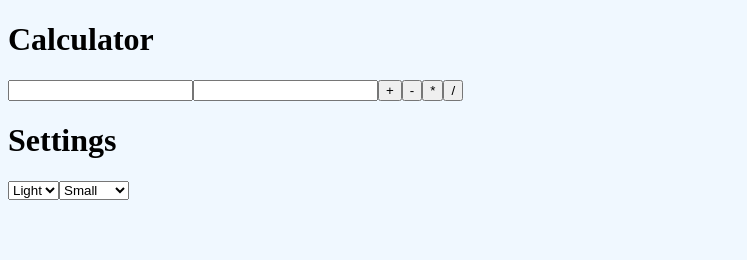
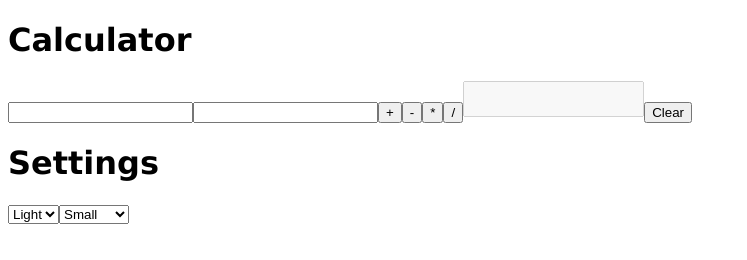
Before and after one commit to Hamwa03/u220906x1, a plain HTML site: page public/index.html in a window 1280 px wide. Shown: the whole page, without its empty margins (0-747 px from the left). Drawn offline with Linux system fonts and the light colour scheme.

Commit message:
Forgot to commit. calculator window and settings window work

```diff
--- a/public/app.js
+++ b/public/app.js
@@ -20,6 +20,8 @@ function build() {
     titleSett.innerHTML = 'Settings'
     divSett.appendChild(titleSett);
 
+    const hideShowButton = document.createElement('button');
+
     calculatorWindow(divCalc);
 
     settingsWindow(divSett);
@@ -39,21 +41,45 @@ function calculatorWindow(divCalc) {
     buttonAddition.setAttribute('id', 'btnAddition');
     divCalc.appendChild(buttonAddition);
     buttonAddition.innerText = "+";
+    buttonAddition.onclick = () => {
+        textArea.append(numberInput1.value + " + " + numberInput2.value + " = " + (Number(numberInput1.value) + Number(numberInput2.value)) + "\n");
+    };
 
     const buttonSubtraction = document.createElement('button');
     buttonSubtraction.setAttribute('id', 'btnSubtraction');
     divCalc.appendChild(buttonSubtraction);
     buttonSubtraction.innerText = "-";
+    buttonSubtraction.onclick = () => {
+        textArea.append(numberInput1.value + " - " + numberInput2.value + " = " + (Number(numberInput1.value) - Number(numberInput2.value)) + "\n");
+    };
 
     const buttonMultiplication = document.createElement('button');
     buttonMultiplication.setAttribute('id', 'btnMultiplication');
     divCalc.appendChild(buttonMultiplication);
     buttonMultiplication.innerText = "*";
+    buttonMultiplication.onclick = () => {
+        textArea.append(numberInput1.value + " * " + numberInput2.value + " = " + (Number(numberInput1.value) * Number(numberInput2.value)) + "\n");
+    };
 
     const buttonDivision = document.createElement('button');
     buttonDivision.setAttribute('id', 'btnDivision');
     divCalc.appendChild(buttonDivision);
     buttonDivision.innerText = "/";
+    buttonDivision.onclick = () => {
+        textArea.append(numberInput1.value + " / " + numberInput2.value + " = " + (Number(numberInput1.value) / Number(numberInput2.value)) + "\n");
+    };
+
+    const textArea = document.createElement('textarea');
+    textArea.setAttribute('id', 'textArea');
+    textArea.disabled = true;
+    divCalc.appendChild(textArea);
+
+    const buttonClear = document.createElement('button');
+    buttonClear.setAttribute('id', 'btnClear');
+    buttonClear.innerText = "Clear";
+    buttonClear.onclick = () => textArea.innerHTML = '';
+    divCalc.appendChild(buttonClear);
+
 }
 
 function createOption(value, divSett) {
@@ -65,20 +91,28 @@ function createOption(value, divSett) {
 
 function settingsWindow(divSett) {
 
-    const dropDown1 = document.createElement('select');
-    dropDown1.setAttribute('id', 'dropDown1');
-    divSett.appendChild(dropDown1);
+    const dropDownColor = document.createElement('select');
+    dropDownColor.setAttribute('id', 'dropDown1');
+    divSett.appendChild(dropDownColor);
 
-    createOption("Light", dropDown1);
-    createOption("Dark", dropDown1);
-    createOption("Blue", dropDown1);
+    createOption("Light", dropDownColor);
+    createOption("Dark", dropDownColor);
+    createOption("Blue", dropDownColor);
 
-    const dropDown2 = document.createElement('select');
-    dropDown2.setAttribute('id', 'dropDown2');
-    divSett.appendChild(dropDown2);
+    const dropDownSize = document.createElement('select');
+    dropDownSize.setAttribute('id', 'dropDown2');
+    divSett.appendChild(dropDownSize);
 
-    createOption("Small", dropDown2);
-    createOption("Medium", dropDown2);
-    createOption("Large", dropDown2);
+    createOption("Small", dropDownSize);
+    createOption("Medium", dropDownSize);
+    createOption("Large", dropDownSize);
+
+    dropDownColor.onchange = (event) => {
+        document.body.className = event.target.value.toLowerCase();
+    };
+
+    dropDownSize.onchange = (event) => {
+        textArea.className = event.target.value.toLowerCase();
+    }
 
 }
--- a/public/main.css
+++ b/public/main.css
@@ -1,3 +1,33 @@
 body {
-    background-color: aliceblue;
+    font-family: Verdana, Geneva, Tahoma, sans-serif;
 }
+
+.light {
+    background-color: white;
+    color: black;
+}
+
+.dark {
+    background-color: #3a3b3c;
+    color: white;
+}
+
+.blue {
+    background-color: blue;
+    color: white;
+}
+
+.small {
+    font-size: 12px;
+}
+
+.medium {
+    font-size: 16px;
+}
+
+.large {
+    font-size: 20px;
+}
+textarea {
+    resize: none;
+}
```
